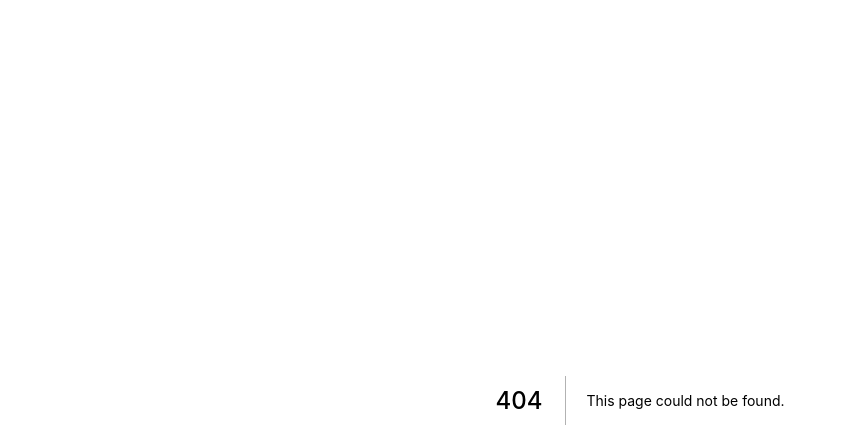
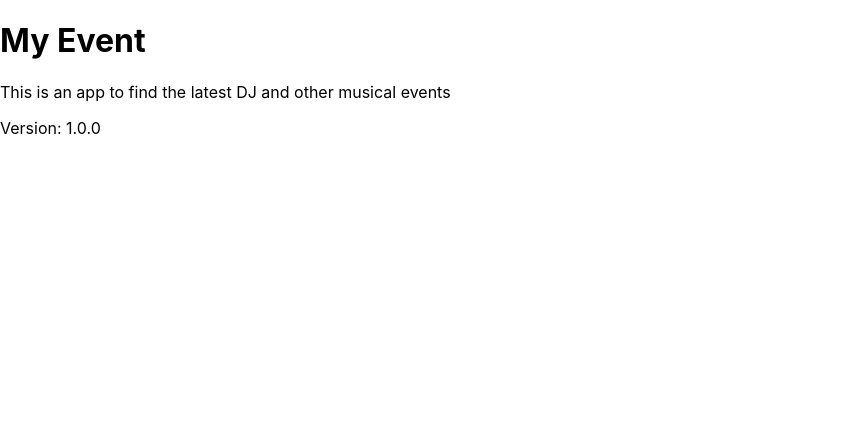
Before and after one commit to Kennycoder971/dj-events, a Next.js app: page /events/1 in a window 1280 px wide. Before the commit this address had no page. Shown: the top 448 px of the page, without its empty margins (0-847 px from the left). Built offline with nearby package versions, Linux system fonts and the light colour scheme.

Commit message:
first commit

```diff
--- /dev/null
+++ b/pages/events/[slug].js
@@ -0,0 +1,9 @@
+export default function EventPage() {
+    return (
+        <div>
+            <h1>My Event</h1>
+            <p>This is an app to find the latest DJ and other musical events</p>
+            <p>Version: 1.0.0</p>
+        </div>
+    )
+}
```
Also changed, not shown: pages/about.js (added, +7 -0 lines), pages/events/add.js (added, +7 -0 lines), pages/events/index.js (added, +7 -0 lines).
